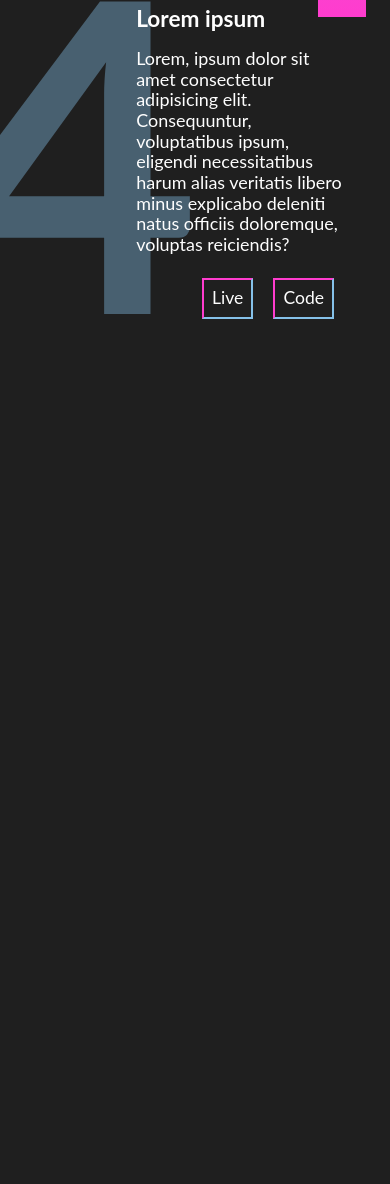
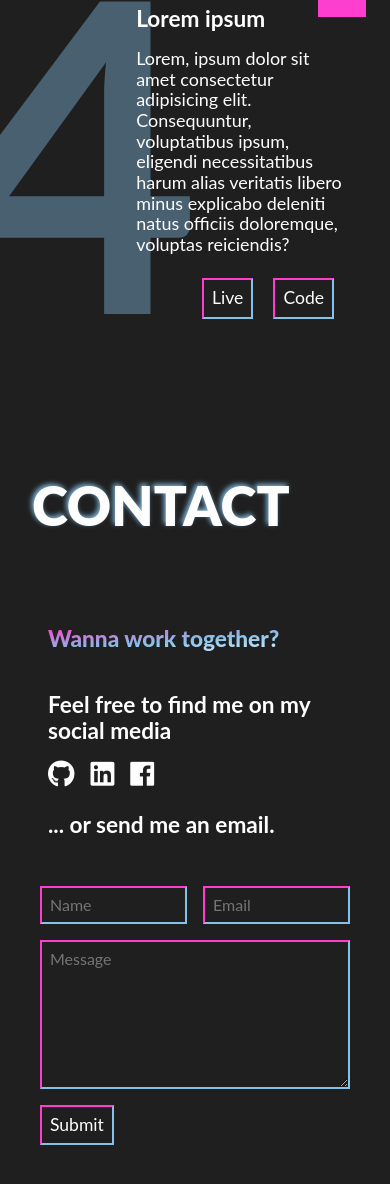
Before and after one commit to lebron22/my-portfolio, a website: page index.html in a window 390 px wide. Shown: the part 3247-4431 px from the top of the page. Before the commit the page ends 3689 px from the top, so only its background shows below. Drawn offline with nearby package versions, Linux system fonts and the light colour scheme.

Commit message:
Code 'contact' section, including styling
Create HTML for 'contact' section.
Create form component.
Add responsive styling.

```diff
--- a/index.html
+++ b/index.html
@@ -194,6 +194,73 @@
           </div>
         </div>
       </section>
+
+      <section class="contact">
+        <h1 class="heading-primary contact__heading" id="contact">Contact</h1>
+        <div class="contact__content">
+          <div class="contact__text">
+            <h2
+              class="contact__heading-secondary heading-secondary--main heading-secondary--colored"
+            >
+              Wanna work together?
+            </h2>
+            <h2 class="contact__heading-secondary heading-secondary--main">
+              Feel free to find me on my social media
+            </h2>
+            <div class="socials contact__socials">
+              <a
+                target="_blank"
+                rel="noopener"
+                href="https://github.com/lebron22"
+                ><i class="fab fa-github socials__icon"></i
+              ></a>
+              <a
+                target="_blank"
+                rel="noopener"
+                href="https://www.linkedin.com/in/kamilbronisz/"
+                ><i class="fab fa-linkedin socials__icon"></i
+              ></a>
+              <a
+                target="_blank"
+                rel="noopener"
+                href="https://www.facebook.com/bronisz.kamil"
+                ><i class="fab fa-facebook socials__icon"></i
+              ></a>
+            </div>
+            <h2 class="contact__heading-secondary heading-secondary--main">
+              ... or send me an email.
+            </h2>
+          </div>
+          <form class="form">
+            <input
+              type="text"
+              placeholder="Name"
+              class="form__input"
+              id="name"
+              required
+              autocomplete="off"
+            />
+            <input
+              type="email"
+              placeholder="Email"
+              class="form__input"
+              id="email"
+              required
+              autocomplete="off"
+            />
+            <textarea
+              type="text"
+              placeholder="Message"
+              class="form__input form__input--textarea"
+              id="message"
+              cols="24"
+              rows="7"
+              required
+            ></textarea>
+            <button type="submit" class="btn form__button">Submit</button>
+          </form>
+        </div>
+      </section>
     </main>
   </body>
 </html>
--- /dev/null
+++ b/styles/sass/components/_form.scss
@@ -0,0 +1,35 @@
+.form {
+  margin: 0 auto;
+  width: 100%;
+  display: flex;
+  flex-wrap: wrap;
+
+  @include mediaQuery($laptop-small) {
+    width: 45%;
+    margin: 0 0 0 auto;
+  }
+
+  @include mediaQueryOrientation($laptop-small, portrait) {
+    width: 100%;
+    margin: 0 auto;
+  }
+
+  &__input {
+    width: calc((100% - 2rem) / 2);
+    padding: 0.5rem;
+    margin: 0.5rem;
+    background-color: transparent;
+    color: $color-white-1;
+    border-top: 2px solid $color-secondary-light;
+    border-left: 2px solid $color-secondary-light;
+    border-bottom: 2px solid $color-tertiary-light;
+    border-right: 2px solid $color-tertiary-light;
+    &:focus {
+      outline: 1px solid $color-white-1;
+    }
+    &--textarea {
+      resize: vertical;
+      width: 100%;
+    }
+  }
+}
--- /dev/null
+++ b/styles/sass/layout/_contact.scss
@@ -0,0 +1,50 @@
+.contact {
+  min-height: 90vh;
+  padding: 2rem;
+  background-color: $color-primary;
+  flex-wrap: wrap;
+  @include flexbox(flex-start, center);
+
+  @include mediaQuery($tablet) {
+    padding: 3rem;
+  }
+  &__heading {
+    align-self: flex-start;
+  }
+  &__content {
+    padding-top: 2rem;
+    @include flexbox(space-between, flex-start);
+    flex-direction: column;
+    @include mediaQuery($laptop-small) {
+      flex-direction: row;
+      padding: 3rem 2rem 2rem 2rem;
+    }
+    @include mediaQueryOrientation($laptop-small, portrait) {
+      flex-direction: column;
+      justify-content: center;
+    }
+  }
+
+  &__text {
+    padding-top: 0.5rem;
+    padding-left: 1rem;
+    @include mediaQuery($laptop-small) {
+      padding-left: 0;
+    }
+  }
+
+  &__heading-secondary {
+    &:not(:nth-child(2)) {
+      margin-bottom: 2.5rem;
+    }
+    &:nth-child(2) {
+      margin-bottom: 0.5rem;
+    }
+  }
+
+  &__socials {
+    flex-direction: row;
+    margin-bottom: 1rem;
+    transform: translateX(-0.5rem);
+  }
+}
--- a/styles/sass/main.scss
+++ b/styles/sass/main.scss
@@ -11,10 +11,12 @@
 @import "components/socials";
 @import "components/article";
 @import "components/button";
+@import "components/form";
 
 @import "layout/header";
 @import "layout/navigation";
 @import "layout/about";
 @import "layout/works";
+@import "layout/contact";
 
 @import "pages/home";
```
Also changed, not shown: styles/css/style.css.
